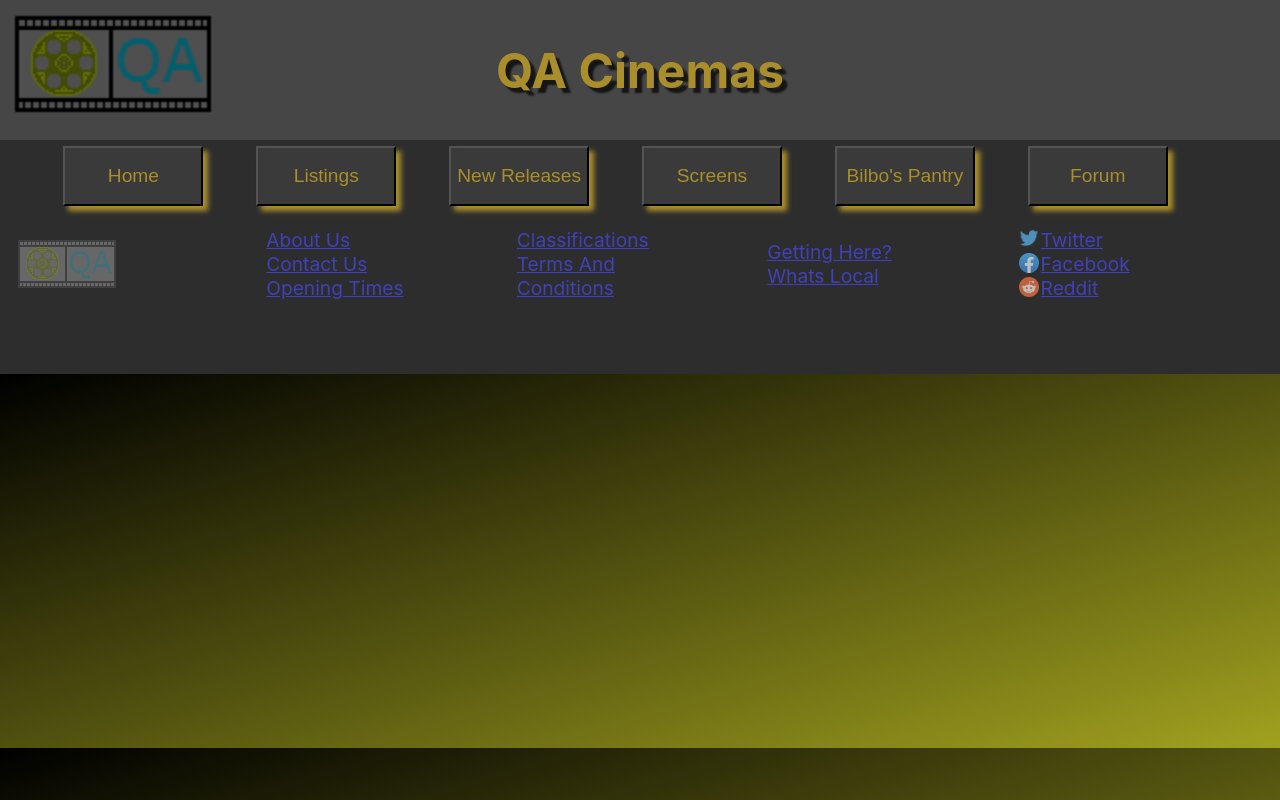
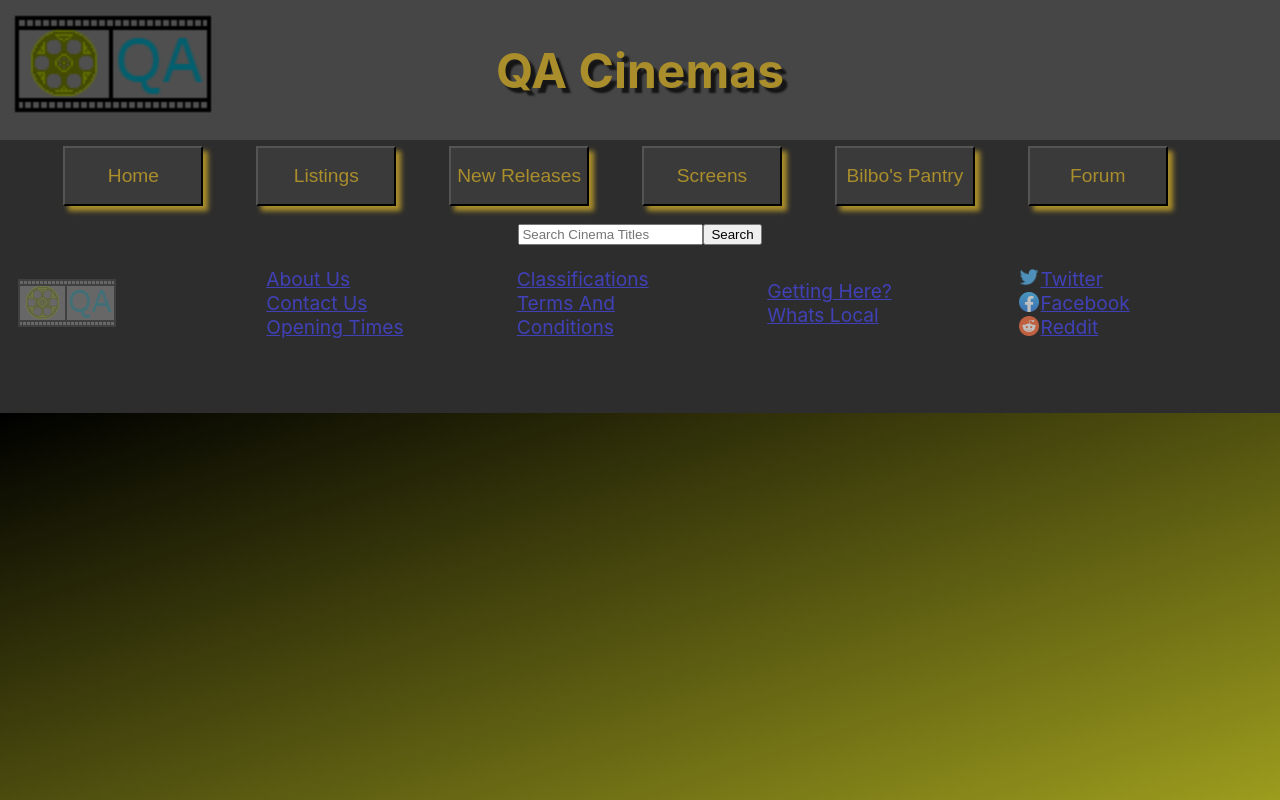
Before and after one commit to MegaSharkRhinonado/QAProject3, a React (Create React App) app in the folder megasharkrhinonado/: page / in a window 1280 px wide. Built offline with nearby package versions, Linux system fonts and the light colour scheme.

Commit message:
MEG-69 #ES: Search now functional and interacting with database, needs styling but no errors, can merge

```diff
--- a/megasharkrhinonado/src/App.js
+++ b/megasharkrhinonado/src/App.js
@@ -40,7 +40,7 @@ function App() {
           <Route path ="/GettingThere" element={<GettingThere />} />
           <Route path ="/FoodAndDrink" element={<BilbosPantry />} />
           <Route path ="/TermsAndConditions" element={<Termsandconditions />} />
-          <Route path ="/SearchBar" element={<SearchBar />} />
+          <Route path ="/SearchBar/:data" element={<SearchBar />} />
 
         </Routes>
         <Footer />
--- a/megasharkrhinonado/src/Components/HeaderAndFooter/navBar.jsx
+++ b/megasharkrhinonado/src/Components/HeaderAndFooter/navBar.jsx
@@ -2,6 +2,7 @@ import { Link } from 'react-router-dom'
 import React from 'react';
 import logo from '../../Media/Nav/LOGO.png';
 import SComp01 from '../Search/Comps/SComp01';
+import SearchBar from '../Search/SearchBar';
 
 const NavBar = () => {
     return (
@@ -16,7 +17,7 @@ const NavBar = () => {
                     <Link to="/Screens"><input type="button" value = "Screens"></input></Link>
                     <Link to="/FoodAndDrink"><input type="button" value = "Bilbo's Pantry"></input></Link>
                     <Link to="/Forums"><input type="button" value = "Forum"></input></Link>
-
+                    <SComp01 />
                 </div>
             </div >
         </>
--- a/megasharkrhinonado/src/Components/Search/Cards/SCard01.jsx
+++ b/megasharkrhinonado/src/Components/Search/Cards/SCard01.jsx
@@ -8,6 +8,7 @@ const SCard01 = () => {
     return (
         <>
             <div className="content">
+
             <SComp02 />
             </div>
         </>
--- a/megasharkrhinonado/src/Components/Search/Comps/SComp01.jsx
+++ b/megasharkrhinonado/src/Components/Search/Comps/SComp01.jsx
@@ -1,11 +1,21 @@
 import React from 'react';
-import { useState } from 'react'
+import { useRef } from 'react';
+import { useState, Link } from 'react'
+import { renderMatches, useNavigate } from 'react-router-dom';
+
 
 const SComp01 = ({ handleSearch }) => {
 
     let [query, setQuery] = useState("");
 
-    const handleChange = (event) => setQuery(event.target.value);
+    //const handleChange = () => setQuery(searchInput.current.value);
+    const navigate = useNavigate();
+    const handleChange = () => navigate(`/SearchBar/${searchInput.current.value}`)
+
+    const searchInput = useRef();
+
+    console.log(query)
+
 
     return (
         <>
@@ -15,12 +25,13 @@ const SComp01 = ({ handleSearch }) => {
                         <span className='visually-hidden'>Search Cinema Titles</span>
                     </label>
                     <input
-                        type='search'
+                        name= 'search'
+                        ref={searchInput}
+                        type='text'
                         placeholder='Search Cinema Titles'
-                        onChange={handleChange}
-                        defaultValue={query}
+
                     />
-                    <button type='submit'>Search</button>
+                   <button onClick={handleChange} type="button">Search</button>
                 </form>
 
         </>
--- a/megasharkrhinonado/src/Components/Search/Comps/SComp02.jsx
+++ b/megasharkrhinonado/src/Components/Search/Comps/SComp02.jsx
@@ -1,19 +1,24 @@
 import SComp03 from "./SComp03";
-import React, { useState, useEffect} from "react";
-import SComp01 from "./SComp01";
-import axios from 'react'
+import React, { useState, useEffect } from "react";
+import axios from 'axios'
+import { useParams } from 'react-router-dom';
 
 const SComp02 = () => {
 
-    const [listings, setListings] = useState([SComp03]);
+    const params = useParams();
+
+    const [listings, setListings] = useState([]);
 
     const [filteredLisitings, setFilteredListings] = useState(listings);
 
     const getListings = () => {
-        axios.get("http://localhost:3000/movies/getAll")
-            .then(response => {
-                setListings(response.data)
-            }).catch((exception) => {
+        fetch("http://localhost:3000/movies/getAll")
+            .then(response => response.json())
+            .then(data => {
+                setListings(data);
+                handleSearch(data);
+            })
+            .catch((exception) => {
                 console.log(exception);
             });
     }
@@ -22,21 +27,36 @@ const SComp02 = () => {
         getListings();
     }, []);
 
-    const handleSearch = (query, e) =>{
+    const handleSearch = (data) => {
 
-        e.preventDefault();
-        setFilteredListings(listings.filter(listing => listing.data.search(query) != -1));
+        console.log(data)
+        const filtered = data.filter(listing => (listing.movieTitle.search(params.data) != -1));
+        setFilteredListings(filtered);
     }
+
+
+        // for (let i = 0; i < listings.length; i++) {
+        //     for (let j = 0; j < i.length; j++) {
+
+
+        //     }
+        // }
+    // }
+
     return (
         <>
             <div>
-                    <SComp01 handleSearch={handleSearch} />
                 <ul>
-                    {filteredLisitings.map(listing => <SComp03 key={listing.data} name={listing.data} />)}
+                    {filteredLisitings.map(listing => {
+                        console.log(listing);
+                        return <p>{listing.movieTitle}</p>
+                    })}
+                    {/* {filteredLisitings.map(listing => <SComp03 key={listing} name={listing} />)} */}
                 </ul>
             </div>
         </>
     );
 };
 
+
 export default SComp02;
--- a/megasharkrhinonado/src/Components/Search/Comps/SComp03.jsx
+++ b/megasharkrhinonado/src/Components/Search/Comps/SComp03.jsx
@@ -1,21 +1,17 @@
 //SComp03 fetches record and transform reponse, returning an array of object per record
 import React, { useState } from 'react'
-import {Link, Outlet} from 'react'
 
 
-let SComp03 = () => {
 
-    let listings = useState("");
+let SComp03 = ({data}) => {
+console.log(data)
+
 
     return (
         <>
         <div className="searchPageResults">
-            <ul>
-                {listings.map(listing => (
-                    <li key={listing.movieTitle}><Link to={`/listings/${listing.id}`}>{listing.movieTitle} | Details</Link></li>
-                ))}
-            </ul>
-            <Outlet />
+            <li>{data.movieTitle}</li>
+            <li>{data.description}</li>
         </div>
         </>
     )
```
Lines whose indentation alone changed are shown as unchanged.
